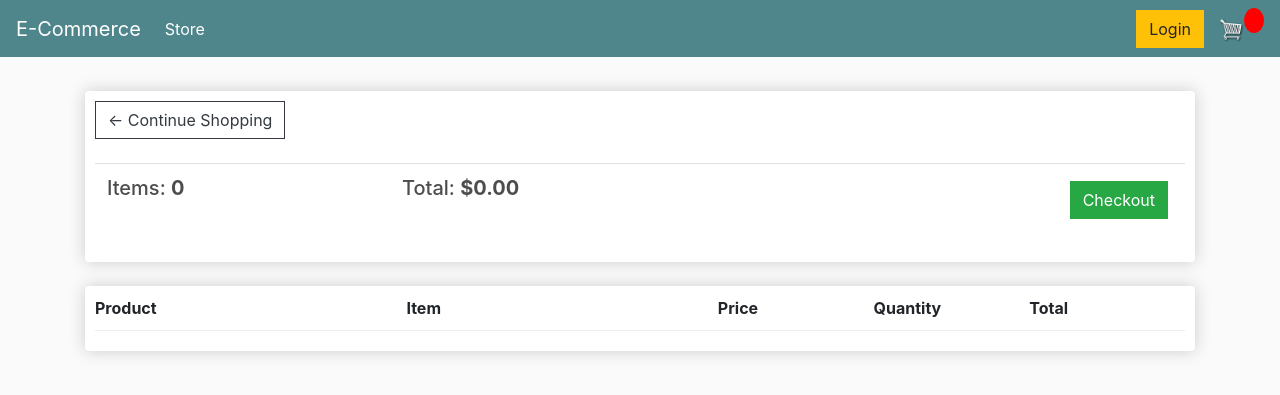
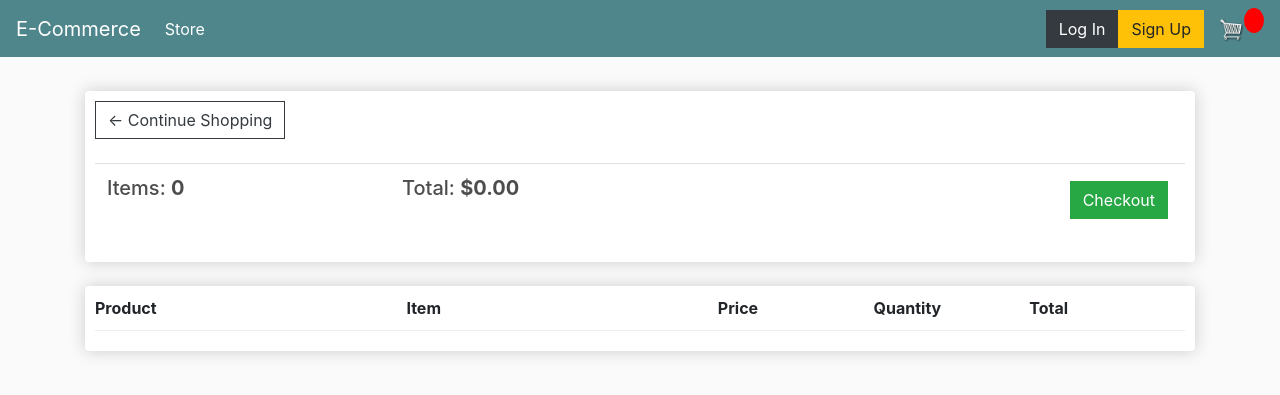
Before and after one commit to superior-prog/Django-Ecommerce, a Django app: page /cart/ in a window 1280 px wide. Shown: the top 395 px of the page. Run offline with Django 3.2, Linux system fonts and the light colour scheme; lists and menus that the app fills with data are empty; some libraries are stand-ins or nearby versions.

Commit message:
Update main.html

```diff
--- a/ecommerce/store/templates/store/main.html
+++ b/ecommerce/store/templates/store/main.html
@@ -38,11 +38,11 @@
             var cookieArr = document.cookie.split(";");
 
             // Loop through the array elements
-            for(var i = 0; i < cookieArr.length; i++) {
+            for (var i = 0; i < cookieArr.length; i++) {
                 var cookiePair = cookieArr[i].split("=");
 
                 // Removing whitespace at the beginning of the cookie name and compare it with the given string
-                if(name == cookiePair[0].trim()) {
+                if (name == cookiePair[0].trim()) {
                     // Decode the cookie value and return
                     return decodeURIComponent(cookiePair[1]);
                 }
@@ -53,7 +53,7 @@
         }
 
         var cart = JSON.parse(getCookie('cart'))
-        if(cart == undefined) {
+        if (cart == undefined) {
             cart = {}
 
             document.cookie = 'cart=' + JSON.stringify(cart) + ";domain=;path=/"
@@ -76,7 +76,15 @@
             </li>
         </ul>
         <div class="form-inline my-2 my-lg-0">
-            <a href="#" class="btn btn-warning">Login</a>
+            {% if user.is_authenticated %}
+            {% if user.username is not None %}
+            <a href="#" class="btn btn-dark">Hi, {{ user.username }}</a>
+            {% endif %}
+            <a href="{% url 'logout' %}" class="btn btn-warning">Logout</a>
+            {% else %}
+            <a href="{% url 'login' %}" class="btn btn-dark">Log In</a>
+            <a href="{% url 'register' %}" class="btn btn-warning">Sign Up</a>
+            {% endif %}
             <a href="{% url 'cart' %}">
                 <img id="cart-icon" src="{% static 'images/cart.png' %}">
             </a>
```
